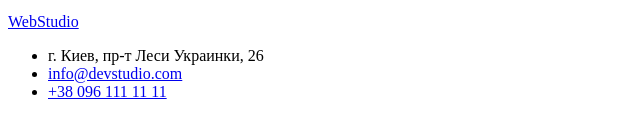
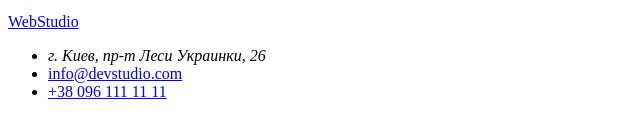
Before and after one commit to Finkons/goit-markup-hw-01, a plain HTML site: page index.html in a window 1280 px wide. Shown: the part 3078-3192 px from the top of the page, 0-640 px from the left. Drawn offline with Linux system fonts and the light colour scheme.

Commit message:
добавлен тег адресс

```diff
--- a/index.html
+++ b/index.html
@@ -102,7 +102,7 @@
     <footer>
       <a href="/"><span>Web</span><span>Studio</span></a>
       <ul>
-        <li>г. Киев, пр-т Леси Украинки, 26</li>
+        <li><address>г. Киев, пр-т Леси Украинки, 26</address></li>
         <li><a href="mailto:info@devstudio.com">info@devstudio.com</a></li>
         <li><a href="tel:+380961111111">+38 096 111 11 11</a></li>
       </ul>
```
